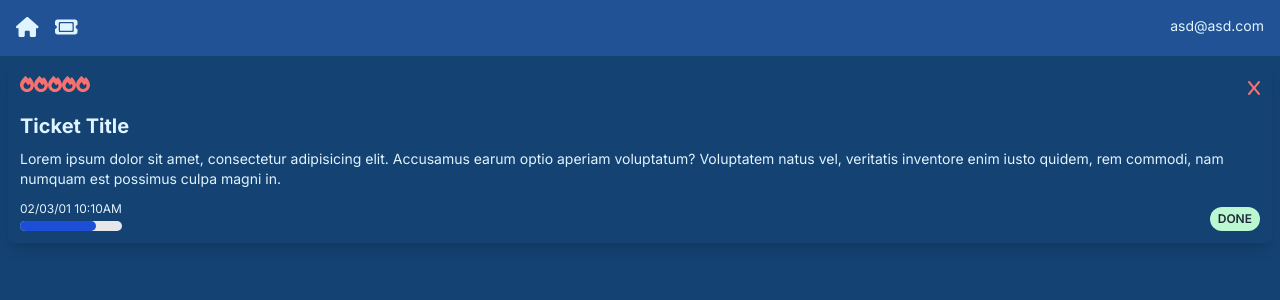
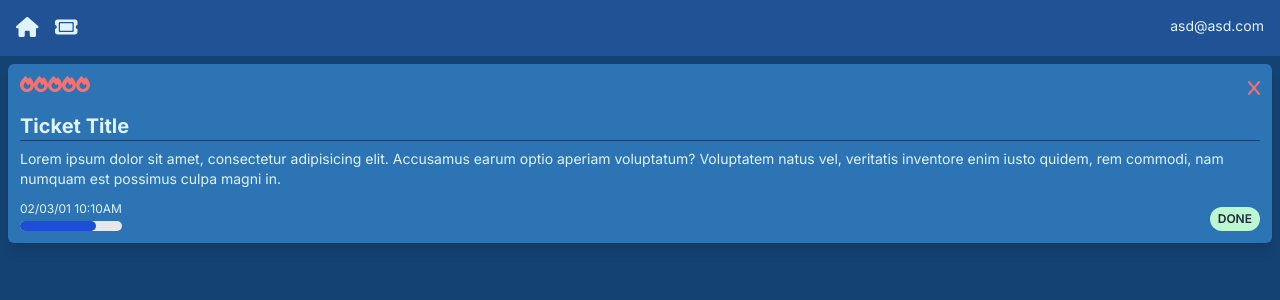
Before and after one commit to DonArthur/ticketing-app, a Next.js app: page / in a window 1280 px wide. Shown: the top 300 px of the page. Built offline with nearby package versions, Linux system fonts and the light colour scheme.

Commit message:
update: ticket styling

```diff
--- a/app/(components)/TicketCard.tsx
+++ b/app/(components)/TicketCard.tsx
@@ -7,7 +7,7 @@ type Props = {}
 
 const TicketCard = (props: Props) => {
     return (
-        <div className="flex flex-col hover:bg-card-hover rounded-md shadow-lg p-3 m-2">
+        <div className="flex flex-col bg-card hover:bg-card-hover hover:cursor-pointer rounded-md shadow-lg p-3 m-2">
             <div className="flex mb-3">
                 <PriorityDisplay />
                 <div className="ml-auto">
```
